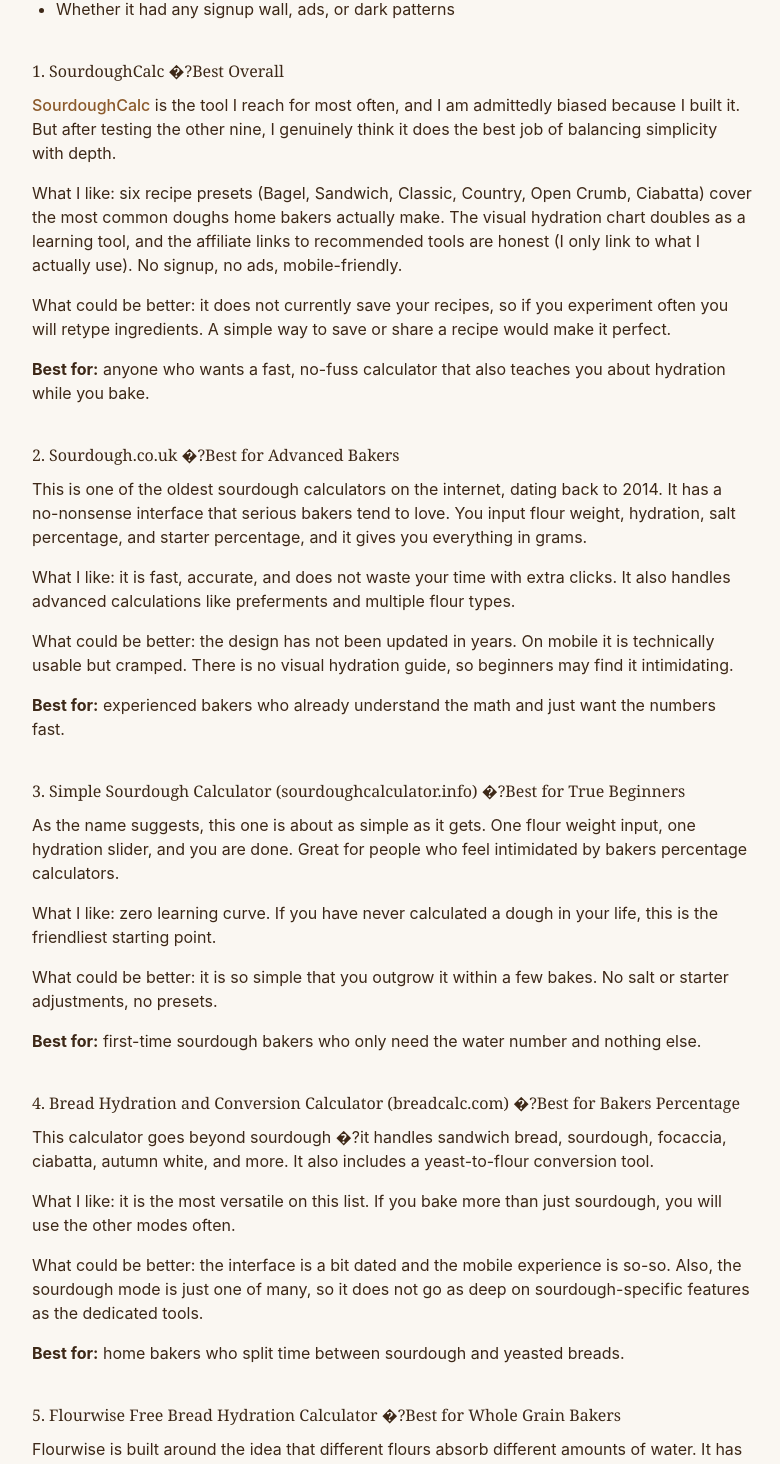
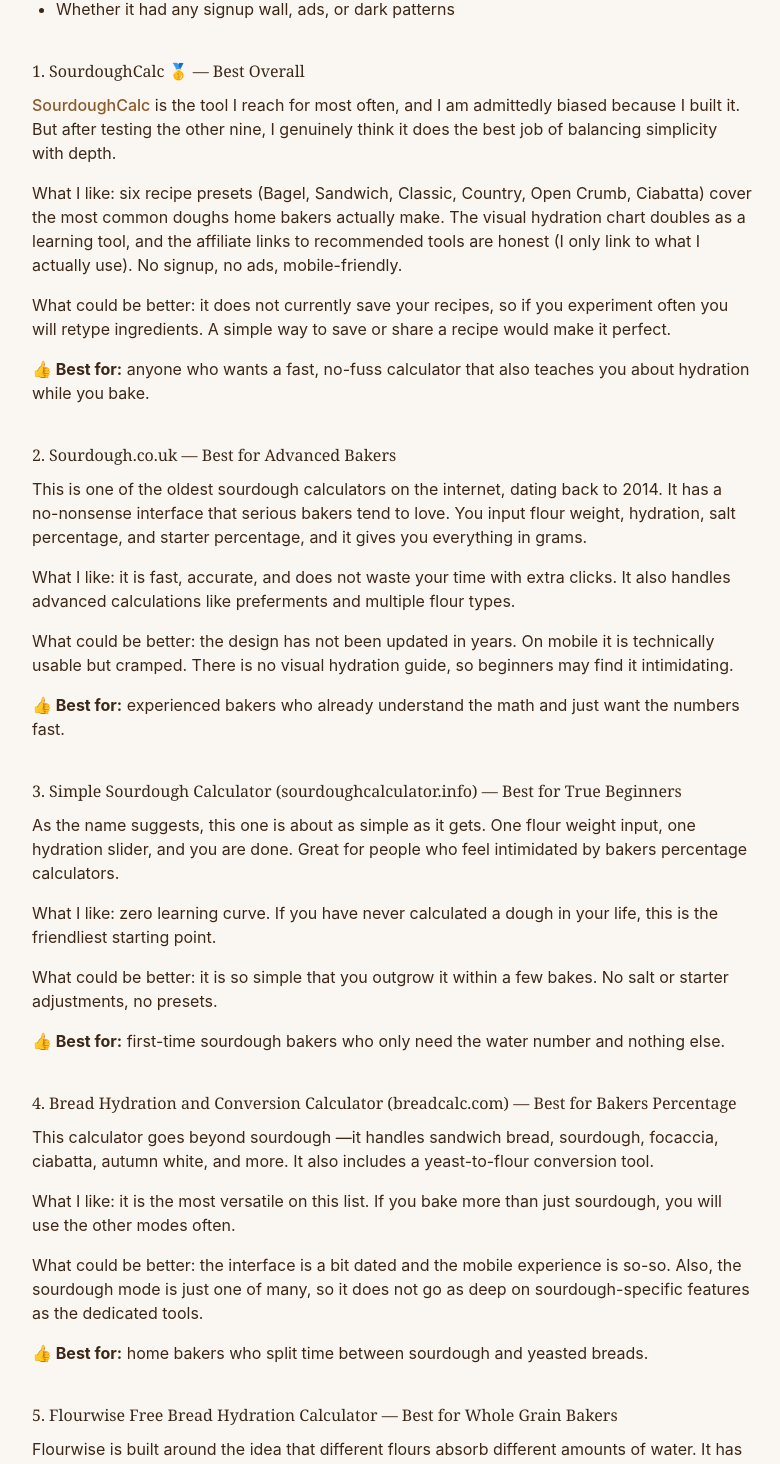
Before and after one commit to TZ005/sourdough-calculator, a Next.js app: page /blog/best-sourdough-calculators in a window 1280 px wide. Shown: the part 1328-2792 px from the top of the page, without its empty margins (248-1028 px from the left). Built offline with nearby package versions, Linux system fonts and the light colour scheme.

Commit message:
Add emoji to Best for and fix em-dash mojibake in article titles

```diff
--- a/app/blog/best-sourdough-calculators/page.jsx
+++ b/app/blog/best-sourdough-calculators/page.jsx
@@ -10,7 +10,7 @@
 export default function BestSourdoughCalculators() {
   return (
     <article className="max-w-3xl mx-auto px-6 py-16">
-      <Link href="/blog/" className="text-brand-muted text-sm">�?Back to Blog</Link>
+      <Link href="/blog/" className="text-brand-muted text-sm">—Back to Blog</Link>
 
       <h1 className="mt-4 mb-3">Best 10 Free Sourdough Hydration Calculators (Tested and Ranked 2026)</h1>
       <p className="text-brand-muted text-sm mb-8">📖 12 min read · Updated July 2026</p>
@@ -18,7 +18,7 @@
       <p className="text-lg mb-6">
         If you have ever Googled "sourdough hydration calculator," you already know the problem: there are
         dozens of tools out there, and most of them look the same. So I spent a week testing the ten most
-        popular free options to see which ones are actually worth your time. Below is what I found �?honest
+        popular free options to see which ones are actually worth your time. Below is what I found —honest
         pros, cons, and which one you should use based on your skill level.
       </p>
 
@@ -146,7 +146,7 @@
         <li>Whether it had any signup wall, ads, or dark patterns</li>
       </ul>
 
-      <h2 className="mt-10 mb-3">1. SourdoughCalc �?Best Overall</h2>
+      <h2 className="mt-10 mb-3">1. SourdoughCalc 🥇 — Best Overall</h2>
       <p className="mb-4">
         <Link href="/" className="text-brand-brown font-medium">SourdoughCalc</Link> is the tool I
         reach for most often, and I am admittedly biased because I built it. But after testing the other
@@ -163,11 +163,11 @@
         retype ingredients. A simple way to save or share a recipe would make it perfect.
       </p>
       <p className="mb-4">
-        <strong>Best for:</strong> anyone who wants a fast, no-fuss calculator that also teaches you about
+        <strong>👍 Best for:</strong> anyone who wants a fast, no-fuss calculator that also teaches you about
         hydration while you bake.
       </p>
 
-      <h2 className="mt-10 mb-3">2. Sourdough.co.uk �?Best for Advanced Bakers</h2>
+      <h2 className="mt-10 mb-3">2. Sourdough.co.uk — Best for Advanced Bakers</h2>
       <p className="mb-4">
         This is one of the oldest sourdough calculators on the internet, dating back to 2014. It has a
         no-nonsense interface that serious bakers tend to love. You input flour weight, hydration, salt
@@ -182,11 +182,11 @@
         usable but cramped. There is no visual hydration guide, so beginners may find it intimidating.
       </p>
       <p className="mb-4">
-        <strong>Best for:</strong> experienced bakers who already understand the math and just want the
+        <strong>👍 Best for:</strong> experienced bakers who already understand the math and just want the
         numbers fast.
       </p>
 
-      <h2 className="mt-10 mb-3">3. Simple Sourdough Calculator (sourdoughcalculator.info) �?Best for True Beginners</h2>
+      <h2 className="mt-10 mb-3">3. Simple Sourdough Calculator (sourdoughcalculator.info) — Best for True Beginners</h2>
       <p className="mb-4">
         As the name suggests, this one is about as simple as it gets. One flour weight input, one
         hydration slider, and you are done. Great for people who feel intimidated by bakers percentage
@@ -201,13 +201,13 @@
         adjustments, no presets.
       </p>
       <p className="mb-4">
-        <strong>Best for:</strong> first-time sourdough bakers who only need the water number and nothing
+        <strong>👍 Best for:</strong> first-time sourdough bakers who only need the water number and nothing
         else.
       </p>
 
-      <h2 className="mt-10 mb-3">4. Bread Hydration and Conversion Calculator (breadcalc.com) �?Best for Bakers Percentage</h2>
+      <h2 className="mt-10 mb-3">4. Bread Hydration and Conversion Calculator (breadcalc.com) — Best for Bakers Percentage</h2>
       <p className="mb-4">
-        This calculator goes beyond sourdough �?it handles sandwich bread, sourdough, focaccia,
+        This calculator goes beyond sourdough —it handles sandwich bread, sourdough, focaccia,
         ciabatta, autumn white, and more. It also includes a yeast-to-flour conversion tool.
       </p>
       <p className="mb-4">
@@ -220,10 +220,10 @@
         dedicated tools.
       </p>
       <p className="mb-4">
-        <strong>Best for:</strong> home bakers who split time between sourdough and yeasted breads.
+        <strong>👍 Best for:</strong> home bakers who split time between sourdough and yeasted breads.
       </p>
 
-      <h2 className="mt-10 mb-3">5. Flourwise Free Bread Hydration Calculator �?Best for Whole Grain Bakers</h2>
+      <h2 className="mt-10 mb-3">5. Flourwise Free Bread Hydration Calculator — Best for Whole Grain Bakers</h2>
       <p className="mb-4">
         Flourwise is built around the idea that different flours absorb different amounts of water. It has
         a small database of flours (bread flour, whole wheat, rye, spelt, einkorn) and adjusts hydration
@@ -238,10 +238,10 @@
         you are on your own. Also, less beginner-friendly than SourdoughCalc.
       </p>
       <p className="mb-4">
-        <strong>Best for:</strong> bakers experimenting with whole wheat, rye, or other non-wheat flours.
+        <strong>👍 Best for:</strong> bakers experimenting with whole wheat, rye, or other non-wheat flours.
       </p>
 
-      <h2 className="mt-10 mb-3">6. ThePerfectLoaf Starter Tools �?Best for Tracking Your Starter</h2>
+      <h2 className="mt-10 mb-3">6. ThePerfectLoaf Starter Tools — Best for Tracking Your Starter</h2>
       <p className="mb-4">
         Maurizio Leo’s ThePerfectLoaf site does not have a single hydration calculator the way the others
         on this list do, but it does have a starter tracking template and a bake log template that are
@@ -255,11 +255,11 @@
         tool to do the math.
       </p>
       <p className="mb-4">
-        <strong>Best for:</strong> bakers who want to track starter activity and bake logs alongside
+        <strong>👍 Best for:</strong> bakers who want to track starter activity and bake logs alongside
         calculating recipes.
       </p>
 
-      <h2 className="mt-10 mb-3">7. Crave The Good Sourdough Hydration �?Best for Beginners Who Want a Recipe</h2>
+      <h2 className="mt-10 mb-3">7. Crave The Good Sourdough Hydration — Best for Beginners Who Want a Recipe</h2>
       <p className="mb-4">
         This is less of a standalone calculator and more of a beginner-friendly article with a calculator
         embedded. The page explains hydration, then gives you a calculator for two common hydration levels
@@ -272,10 +272,10 @@
         What could be better: limited to two hydration options. Not flexible for experimentation.
       </p>
       <p className="mb-4">
-        <strong>Best for:</strong> someone who has never baked sourdough and wants hand-holding.
+        <strong>👍 Best for:</strong> someone who has never baked sourdough and wants hand-holding.
       </p>
 
-      <h2 className="mt-10 mb-3">8. That Sourdough Gal �?Best for Bakers Math</h2>
+      <h2 className="mt-10 mb-3">8. That Sourdough Gal — Best for Bakers Math</h2>
       <p className="mb-4">
         This calculator is part of a larger blog about sourdough baking. It focuses on bakers percentage
         math with clear explanations of how each percentage is calculated.
@@ -288,10 +288,10 @@
         distracting ads.
       </p>
       <p className="mb-4">
-        <strong>Best for:</strong> bakers who want to understand the math, not just the answer.
+        <strong>👍 Best for:</strong> bakers who want to understand the math, not just the answer.
       </p>
 
-      <h2 className="mt-10 mb-3">9. King Arthur Baker’s Percentage Calculator �?Best for Quick Reference</h2>
+      <h2 className="mt-10 mb-3">9. King Arthur Baker’s Percentage Calculator — Best for Quick Reference</h2>
       <p className="mb-4">
         The King Arthur baking company has a simple calculator that gives you ingredient weights from a
         total dough weight and percentages.
@@ -303,10 +303,10 @@
         What could be better: not sourdough-specific. Does not account for starter or levain.
       </p>
       <p className="mb-4">
-        <strong>Best for:</strong> yeasted bread bakers who want a trusted brand for quick math.
+        <strong>👍 Best for:</strong> yeasted bread bakers who want a trusted brand for quick math.
       </p>
 
-      <h2 className="mt-10 mb-3">10. Sourdough Apps (iOS / Android) �?Best for Phone-Only Bakers</h2>
+      <h2 className="mt-10 mb-3">10. Sourdough Apps (iOS / Android) — Best for Phone-Only Bakers</h2>
       <p className="mb-4">
         There are several paid sourdough apps in the App Store and Google Play. Most are a few dollars
         and include additional features like recipe storage, timers, and starter tracking.
@@ -319,7 +319,7 @@
         heavily limited.
       </p>
       <p className="mb-4">
-        <strong>Best for:</strong> bakers who refuse to bake with a laptop open.
+        <strong>👍 Best for:</strong> bakers who refuse to bake with a laptop open.
       </p>
 
       <h2 className="mt-10 mb-3">Frequently Asked Questions</h2>
@@ -356,7 +356,7 @@
       <h2 className="mt-10 mb-3">Final Verdict</h2>
       <p className="mb-4">
         After a week of testing, <Link href="/" className="text-brand-brown font-medium">SourdoughCalc</Link>{" "}
-        remains my top pick for most bakers �?it is fast, free, mobile-friendly, and teaches you about
+        remains my top pick for most bakers —it is fast, free, mobile-friendly, and teaches you about
         hydration while you bake. If you want something even more minimal, sourdough.co.uk is a solid
         runner-up. And if you only bake on your phone, the paid apps are worth the few dollars.
       </p>
```
